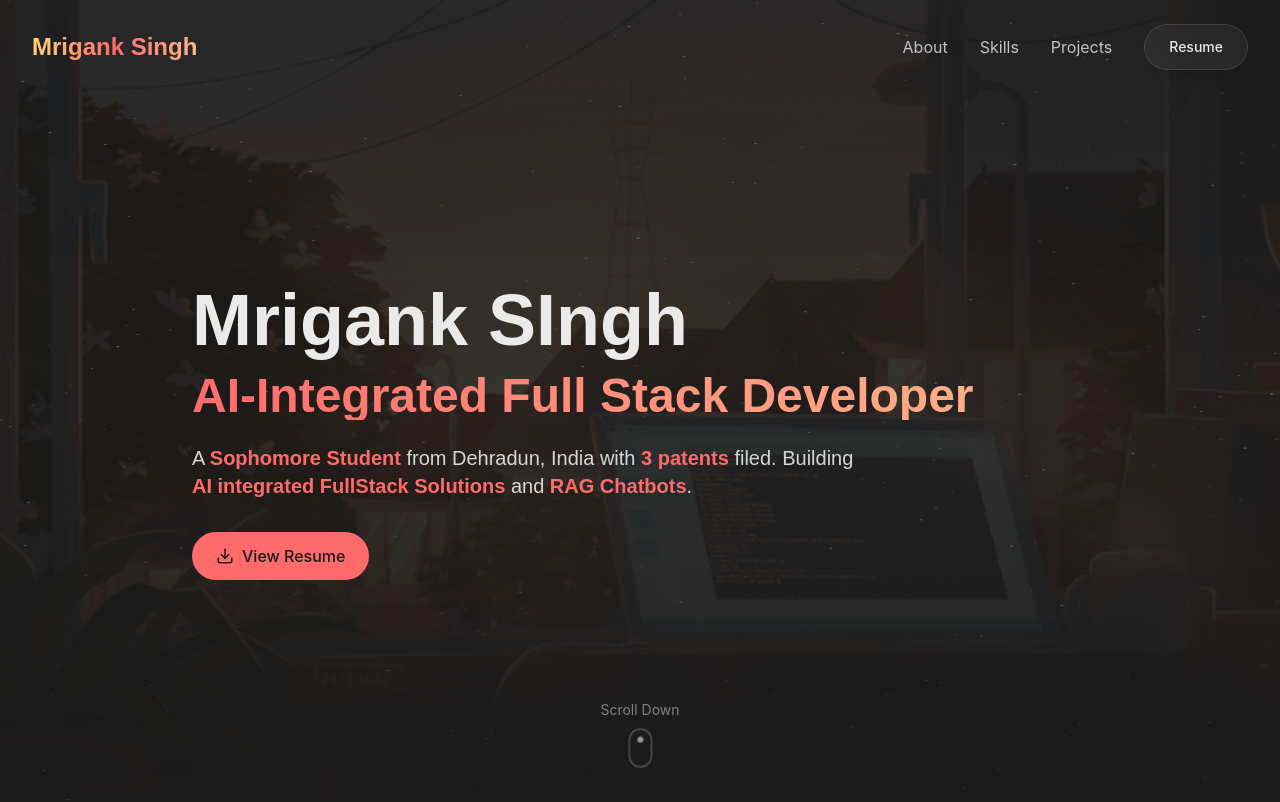
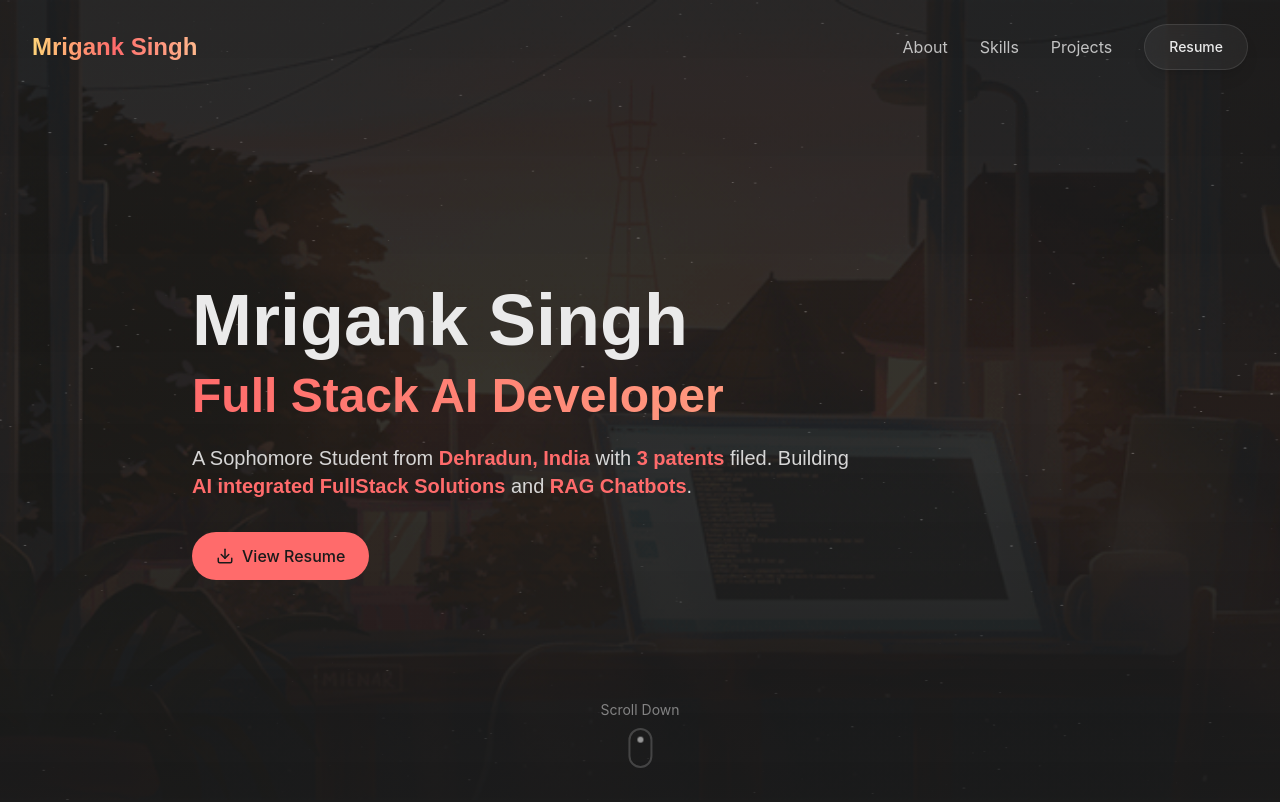
Before and after one commit to Mrigank005/Portfolio, a React (Vite) app: page / in a window 1280 px wide. Shown: the top 802 px of the page. Built offline with nearby package versions, Linux system fonts and the light colour scheme.

Commit message:
fix: correct spelling and update job title in HeroSection component

```diff
--- a/src/components/HeroSection.tsx
+++ b/src/components/HeroSection.tsx
@@ -20,17 +20,17 @@ const HeroSection = () => {
         <div className="max-w-4xl mx-auto text-center lg:text-left">
           {/* Main heading */}
           <h1 className="text-4xl sm:text-5xl md:text-6xl lg:text-7xl font-bold mb-4 text-warm-light-gray">
-            Mrigank SIngh
+            Mrigank Singh
           </h1>
 
           {/* Subheading */}
           <h2 className="text-2xl sm:text-3xl md:text-4xl lg:text-5xl font-semibold mb-6 bg-gradient-to-r from-sunset-coral to-muted-peach bg-clip-text text-transparent">
-            AI-Integrated Full Stack Developer
+            Full Stack AI Developer
           </h2>
 
           {/* Description */}
           <h3 className="text-warm-light-gray/90 text-base sm:text-lg md:text-xl max-w-2xl mx-auto lg:mx-0 mb-8 leading-relaxed">
-            A <span className="text-sunset-coral font-semibold">Sophomore Student</span> from Dehradun, India with <span className="text-sunset-coral font-semibold">3 patents</span> filed. Building <span className="text-sunset-coral font-semibold">AI integrated FullStack Solutions</span> and <span className="text-sunset-coral font-semibold">RAG Chatbots</span>.
+            A Sophomore Student from <span className="text-sunset-coral font-semibold">Dehradun, India</span> with <span className="text-sunset-coral font-semibold">3 patents</span> filed. Building <span className="text-sunset-coral font-semibold">AI integrated FullStack Solutions</span> and <span className="text-sunset-coral font-semibold">RAG Chatbots</span>.
           </h3>
 
           {/* CTA Buttons */}
```
